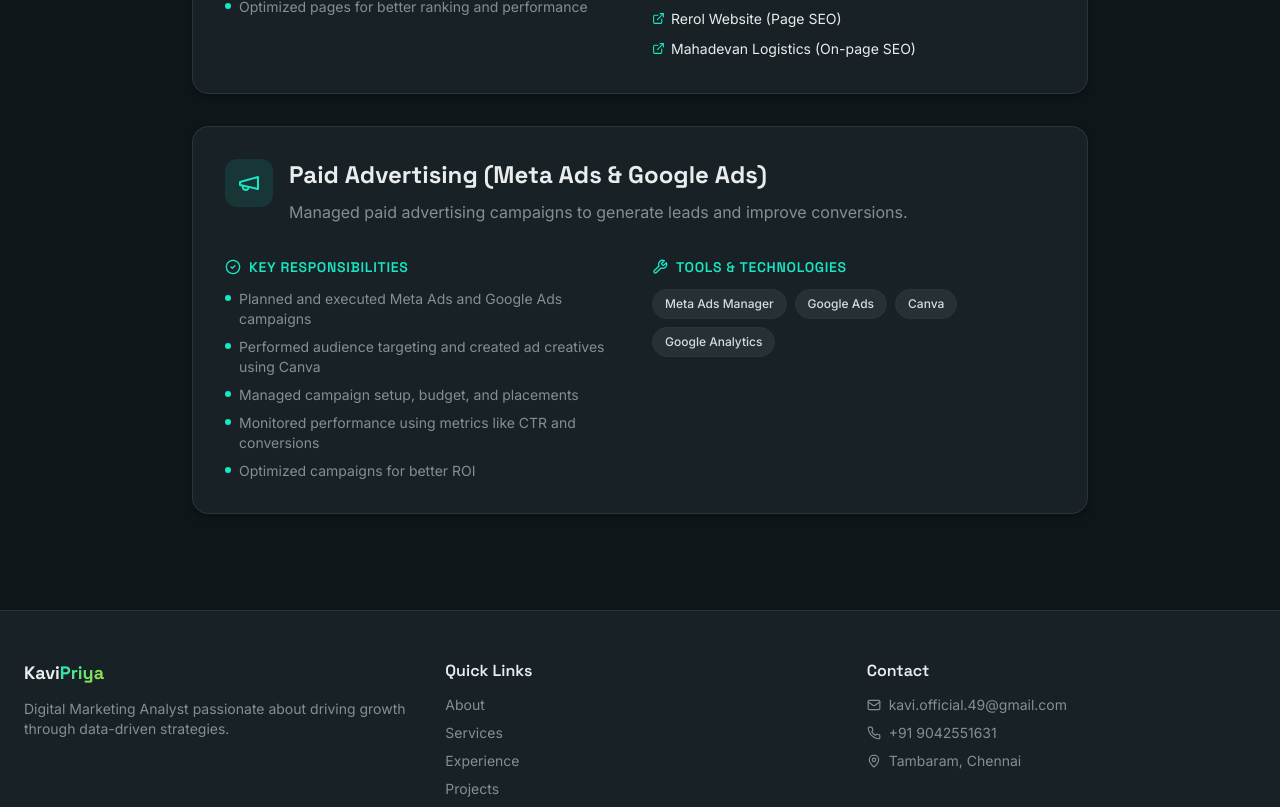
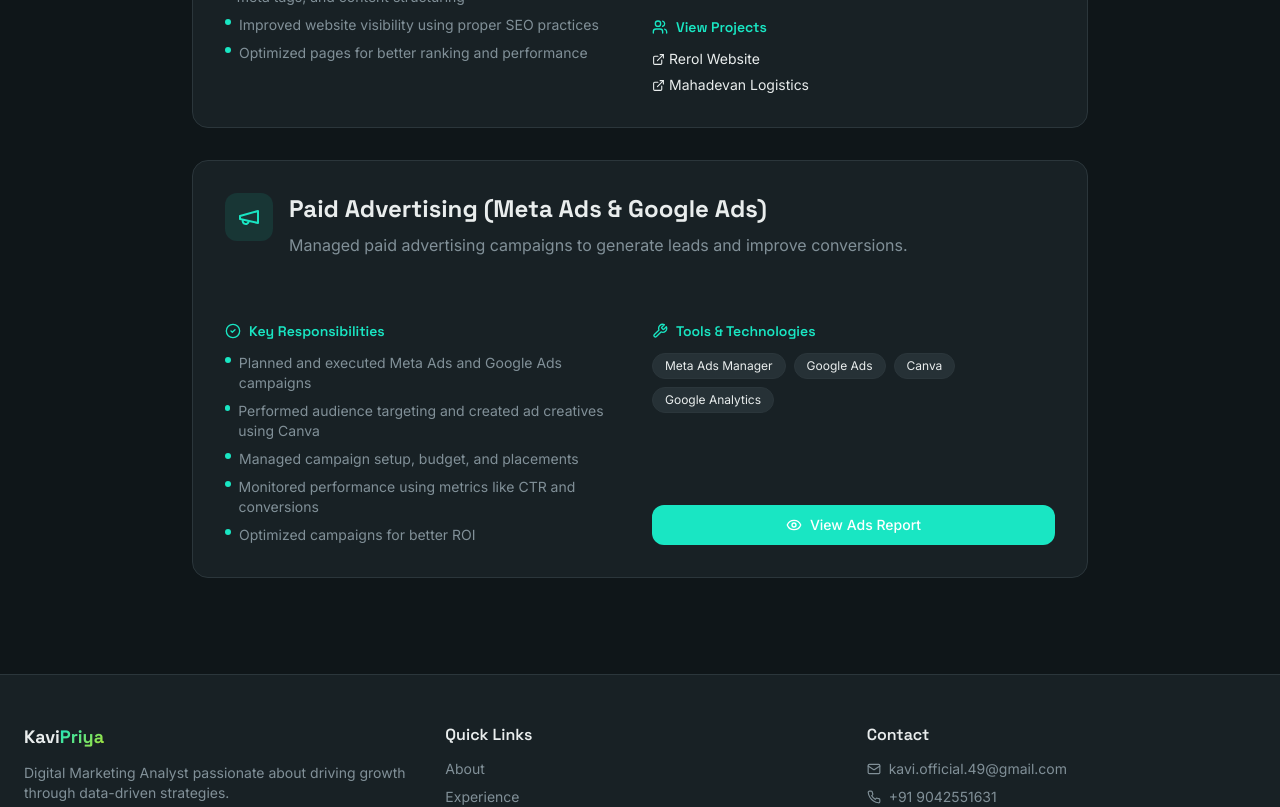
Before and after one commit to Kumar2511/kavipriya-portfolio, a React (Vite) app: page /projects in a window 1280 px wide. Shown: the part 1260-2067 px from the top of the page. Built offline with nearby package versions, Linux system fonts and the light colour scheme; the HTML template or start-up script is replaced by a standard one.

Commit message:
Updated buttons and UI

```diff
--- a/src/components/Footer.tsx
+++ b/src/components/Footer.tsx
@@ -16,7 +16,6 @@ const Footer = () => (
           <h4 className="font-semibold mb-3 text-foreground">Quick Links</h4>
           <div className="flex flex-col gap-2 text-sm text-muted-foreground">
             <a href="/about" className="hover:text-primary transition-colors">About</a>
-            <a href="/services" className="hover:text-primary transition-colors">Services</a>
             <a href="/experience" className="hover:text-primary transition-colors">Experience</a>
             <a href="/projects" className="hover:text-primary transition-colors">Projects</a>
             <a href="/skills" className="hover:text-primary transition-colors">Skills</a>
--- a/src/components/Navbar.tsx
+++ b/src/components/Navbar.tsx
@@ -5,7 +5,6 @@ import { Menu, X } from "lucide-react";
 const navLinks = [
   { label: "Home", path: "/" },
   { label: "About", path: "/about" },
-  { label: "Services", path: "/services" },
   { label: "Experience", path: "/experience" },
   { label: "Projects", path: "/projects" },
   { label: "Skills", path: "/skills" },
--- a/src/pages/Projects.tsx
+++ b/src/pages/Projects.tsx
@@ -1,4 +1,4 @@
-import { ExternalLink, Globe, Search, BarChart3, Megaphone, CheckCircle2, Wrench, Users } from "lucide-react";
+import { ExternalLink, Globe, Search, Megaphone, CheckCircle2, Wrench, Users, Eye } from "lucide-react";
 import PageBanner from "@/components/PageBanner";
 import SectionHeader from "@/components/SectionHeader";
 import AnimatedSection from "@/components/AnimatedSection";
@@ -35,11 +35,10 @@ const projects = [
     ],
     tools: ["WordPress", "SEO Tools (Basic)", "SEOptimer"],
     clients: [
-      { name: "Rerol Website (Page SEO)", link: "https://rerolrefinery.com/" },
-      { name: "Mahadevan Logistics (On-page SEO)", link: "https://mahadevanlogistics.com/" },
+      { name: "Rerol Website ", link: "https://rerolrefinery.com/" },
+      { name: "Mahadevan Logistics ", link: "https://mahadevanlogistics.com/" },
     ],
   },
-
   {
     icon: Megaphone,
     title: "Paid Advertising (Meta Ads & Google Ads)",
@@ -62,8 +61,12 @@ const Projects = () => (
 
     <section className="py-16 md:py-24">
       <div className="container mx-auto px-4 md:px-6">
+
         <AnimatedSection>
-          <SectionHeader title="Projects" subtitle="Real-world projects showcasing my digital marketing expertise" />
+          <SectionHeader
+            title="Projects"
+            subtitle="Real-world projects showcasing my digital marketing expertise"
+          />
         </AnimatedSection>
 
         <div className="flex flex-col gap-8 max-w-4xl mx-auto">
@@ -71,61 +74,69 @@ const Projects = () => (
             const Icon = p.icon;
             return (
               <AnimatedSection key={p.title} delay={i * 0.12}>
-                <div className="group rounded-2xl bg-card border border-border overflow-hidden card-elevated hover:border-primary/40 transition-all duration-500">
+                <div className="group rounded-2xl bg-card border border-border overflow-hidden hover:border-primary/40 transition-all duration-500">
+
                   {/* Header */}
-                  <div className="p-6 md:p-8 pb-0 md:pb-0 flex items-start gap-4">
-                    <div className="shrink-0 w-12 h-12 rounded-xl bg-primary/10 flex items-center justify-center group-hover:bg-primary/20 transition-colors duration-300">
+                  <div className="p-6 md:p-8 flex items-start gap-4">
+                    <div className="w-12 h-12 rounded-xl bg-primary/10 flex items-center justify-center">
                       <Icon className="text-primary" size={24} />
                     </div>
-                    <div className="flex-1 min-w-0">
-                      <h3 className="font-heading font-bold text-foreground text-xl md:text-2xl mb-2 group-hover:text-primary transition-colors duration-300">
+
+                    <div>
+                      <h3 className="font-bold text-xl md:text-2xl mb-2">
                         {p.title}
                       </h3>
-                      <p className="text-muted-foreground leading-relaxed">{p.description}</p>
+                      <p className="text-muted-foreground">
+                        {p.description}
+                      </p>
                     </div>
                   </div>
 
                   <div className="p-6 md:p-8 grid md:grid-cols-2 gap-6">
-                    {/* Work Done */}
+
+                    {/* Work */}
                     <div>
-                      <h4 className="flex items-center gap-2 text-sm font-semibold uppercase tracking-wider text-primary mb-3">
+                      <h4 className="flex items-center gap-2 text-sm font-semibold text-primary mb-3">
                         <CheckCircle2 size={16} /> Key Responsibilities
                       </h4>
+
                       <ul className="space-y-2">
                         {p.work.map((item) => (
-                          <li key={item} className="flex items-start gap-2 text-sm text-muted-foreground">
-                            <span className="mt-1.5 w-1.5 h-1.5 rounded-full bg-primary shrink-0" />
+                          <li key={item} className="flex gap-2 text-sm text-muted-foreground">
+                            <span className="mt-1 w-1.5 h-1.5 bg-primary rounded-full" />
                             {item}
                           </li>
                         ))}
                       </ul>
                     </div>
 
-                    {/* Right column: Tools + Clients */}
+                    {/* Right Side */}
+                    <div className="flex flex-col justify-between space-y-6">
+
                       <div className="space-y-6">
+
                         {/* Tools */}
                         <div>
-                        <h4 className="flex items-center gap-2 text-sm font-semibold uppercase tracking-wider text-primary mb-3">
+                          <h4 className="flex items-center gap-2 text-sm font-semibold text-primary mb-3">
                             <Wrench size={16} /> Tools & Technologies
                           </h4>
+
                           <div className="flex flex-wrap gap-2">
                             {p.tools.map((t) => (
-                            <span
-                              key={t}
-                              className="text-xs font-medium px-3 py-1.5 rounded-full bg-secondary text-secondary-foreground border border-border"
-                            >
+                              <span key={t} className="text-xs px-3 py-1 rounded-full bg-secondary border">
                                 {t}
                               </span>
                             ))}
                           </div>
                         </div>
 
-                      {/* Clients */}
+                        {/* ✅ Updated Heading Only */}
                         {p.clients.length > 0 && (
                           <div>
-                          <h4 className="flex items-center gap-2 text-sm font-semibold uppercase tracking-wider text-primary mb-3">
-                            <Users size={16} /> Clients
+                            <h4 className="flex items-center gap-2 text-sm font-semibold text-primary mb-3">
+                              <Users size={16} /> View Projects
                             </h4>
+
                             <ul className="space-y-1.5">
                               {p.clients.map((c) => (
                                 <li key={c.name}>
@@ -134,26 +145,49 @@ const Projects = () => (
                                       href={c.link}
                                       target="_blank"
                                       rel="noopener noreferrer"
-                                    className="inline-flex items-center gap-1.5 text-sm text-foreground hover:text-primary transition-colors"
+                                      className="flex items-center gap-1 text-sm hover:text-primary"
                                     >
-                                    <ExternalLink size={13} className="text-primary" />
+                                      <ExternalLink size={13} />
                                       {c.name}
                                     </a>
                                   ) : (
-                                  <span className="text-sm text-muted-foreground">{c.name}</span>
+                                    <span className="text-sm text-muted-foreground">
+                                      {c.name}
+                                    </span>
                                   )}
                                 </li>
                               ))}
                             </ul>
                           </div>
                         )}
+
                       </div>
+
+                      {/* Ads Button */}
+                      {p.title === "Paid Advertising (Meta Ads & Google Ads)" && (
+                        <div className="mt-4">
+                          <a
+                            href="/overall_clients_kpi_new.pdf"
+                            target="_blank"
+                            rel="noopener noreferrer"
+                            className="flex items-center justify-center gap-2 w-full h-10 rounded-lg bg-primary text-white text-sm font-medium transition-all duration-300 hover:bg-primary/90 hover:shadow-md"
+                          >
+                            <Eye size={16} />
+                            View Ads Report
+                          </a>
                         </div>
+                      )}
+
+                    </div>
+
+                  </div>
+
                 </div>
               </AnimatedSection>
             );
           })}
         </div>
+
       </div>
     </section>
   </main>
--- a/src/pages/Services.tsx
+++ /dev/null
@@ -1,43 +0,0 @@
-import { Globe, Search, Target, Share2, PenTool, BarChart3 } from "lucide-react";
-import PageBanner from "@/components/PageBanner";
-import SectionHeader from "@/components/SectionHeader";
-import AnimatedSection from "@/components/AnimatedSection";
-import servicesBanner from "@/assets/services-banner.jpg";
-
-const services = [
-  { icon: Globe, title: "WordPress Development", desc: "Custom WordPress websites with theme customization, plugin management, and responsive design tailored to your brand." },
-  { icon: Search, title: "Search Engine Optimization", desc: "On-page SEO including keyword optimization, meta tags, content structuring, and improved visibility using tools like SEOptimer." },
-  { icon: Target, title: "Google Ads & Meta Ads", desc: "Strategic paid ad campaigns on Google and Meta platforms for lead generation and brand awareness." },
-  { icon: Share2, title: "Social Media Marketing", desc: "Content planning, scheduling, and executing strategies for Instagram, Facebook, and other platforms." },
-  { icon: PenTool, title: "Content Creation & Design", desc: "Eye-catching posts, banners, and ad creatives designed using Canva to boost engagement." },
-  { icon: BarChart3, title: "Analytics & Optimization", desc: "Campaign monitoring using CTR, engagement, and conversion metrics to continuously improve results." },
-];
-
-const Services = () => (
-  <main className="min-h-screen pt-16">
-    <PageBanner title="" image={servicesBanner} />
-
-    <section className="py-16 md:py-24">
-      <div className="container mx-auto px-4 md:px-6">
-        <AnimatedSection>
-          <SectionHeader title="Services" subtitle="What I can do for you" />
-        </AnimatedSection>
-        <div className="grid grid-cols-1 md:grid-cols-2 lg:grid-cols-3 gap-6 max-w-6xl mx-auto">
-          {services.map((s, i) => (
-            <AnimatedSection key={s.title} delay={i * 0.1}>
-              <div className="p-6 rounded-xl bg-card border border-border card-elevated h-full">
-                <div className="inline-flex p-3 rounded-xl bg-primary/10 text-primary mb-4">
-                  <s.icon size={24} />
-                </div>
-                <h3 className="font-semibold text-foreground mb-2">{s.title}</h3>
-                <p className="text-sm text-muted-foreground leading-relaxed">{s.desc}</p>
-              </div>
-            </AnimatedSection>
-          ))}
-        </div>
-      </div>
-    </section>
-  </main>
-);
-
-export default Services;
```
Also changed, not shown: src/pages/Index.tsx (+19 -8 lines), 2 other files (tests, documents, lock files or other folders). Lines whose indentation alone changed are shown as unchanged.
